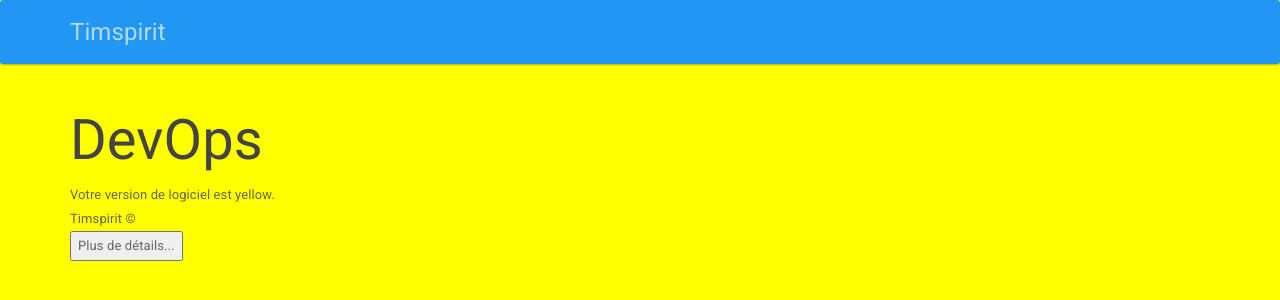
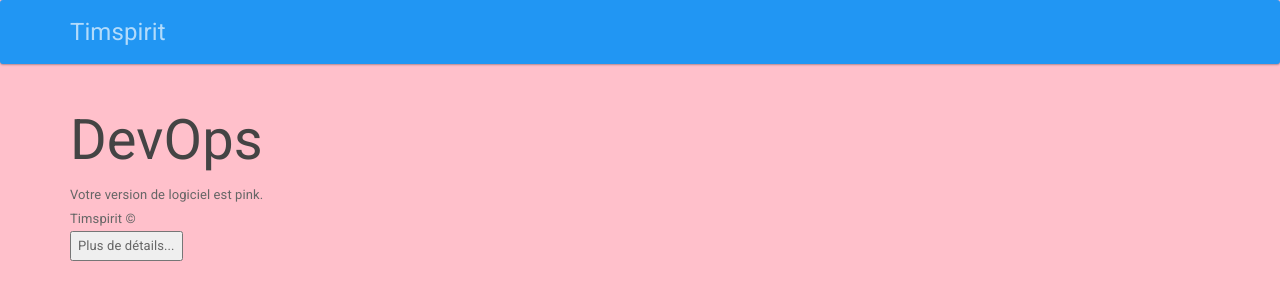
Before and after one commit to Joh97400/Jenkins, a PHP site: page / in a window 1280 px wide. Shown: the top 300 px of the page. Run offline with PHP 8.4, Linux system fonts and the light colour scheme.

Commit message:
Change color

```diff
--- a/index.php
+++ b/index.php
@@ -33,7 +33,7 @@
 </script>
  <style type="text/css">
 	body{font-family:"Roboto","Helvetica Neue",Helvetica,Arial,sans-serif;font-size:13px;line-height:1.846;
-	color:#666666;background-color:<?php $couleur ="yellow";echo $couleur;?>}
+	color:#666666;background-color:<?php $couleur ="pink";echo $couleur;?>}
  </style>
   </head>
 
```
